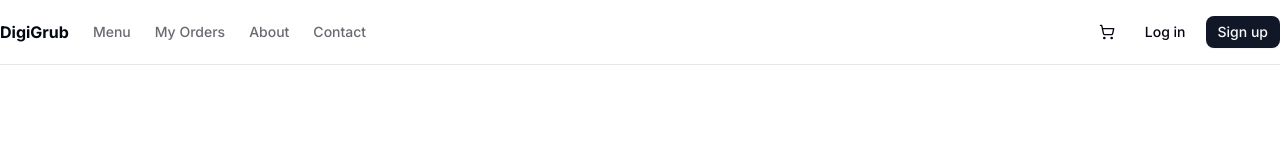
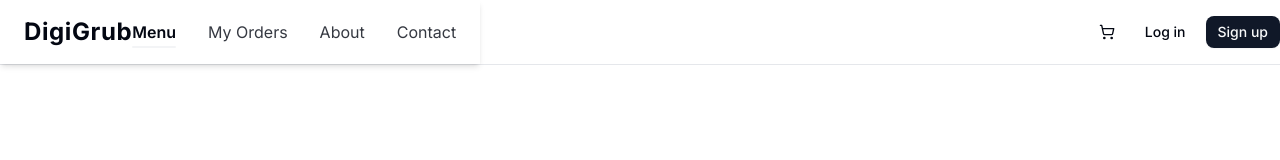
Before and after one commit to NemisysT/DigiGrub, a Next.js app in the folder digigrub/: page /menu in a window 1280 px wide. Shown: the top 160 px of the page. Built offline with nearby package versions, Linux system fonts and the light colour scheme.

Commit message:
updated navbar

```diff
--- a/digigrub/package.json
+++ b/digigrub/package.json
@@ -27,6 +27,7 @@
     "next-themes": "^0.4.4",
     "react": "^19.0.0",
     "react-dom": "^19.0.0",
+    "react-feather": "^2.0.10",
     "react-icons": "^5.5.0",
     "sonner": "^2.0.1",
     "tailwind-merge": "^3.0.2",
--- a/digigrub/src/components/main-nav.tsx
+++ b/digigrub/src/components/main-nav.tsx
@@ -1,25 +1,77 @@
-import Link from "next/link"
+"use client";
+
+import Link from "next/link";
+import { usePathname } from "next/navigation";
+import { useState } from "react";
+import { Menu, X } from "react-feather";
 
 export function MainNav() {
+  const pathname = usePathname();
+  const [isOpen, setIsOpen] = useState(false);
+
+  const navLinks = [
+    { name: "Menu", href: "/menu" },
+    { name: "My Orders", href: "/orders" },
+    { name: "About", href: "/about" },
+    { name: "Contact", href: "/contact" },
+  ];
+
   return (
-    <div className="mr-4 hidden md:flex">
-      <Link href="/" className="mr-6 flex items-center space-x-2">
-        <span className="hidden font-bold sm:inline-block">DigiGrub</span>
-      </Link>
-      <nav className="flex items-center space-x-6 text-sm font-medium">
-        <Link href="/menu" className="transition-colors hover:text-foreground/80 text-foreground/60">
-          Menu
+    <header className="bg-dark shadow-md">
+      <div className="container mx-auto px-6 py-4 flex justify-between items-center">
+        {/* Brand Logo */}
+        <Link href="/" className="flex items-center space-x-2">
+          <span className="font-bold text-2xl tracking-wide text-light hover:opacity-80 transition-opacity">
+            DigiGrub
+          </span>
         </Link>
-        <Link href="/orders" className="transition-colors hover:text-foreground/80 text-foreground/60">
-          My Orders
-        </Link>
-        <Link href="/about" className="transition-colors hover:text-foreground/80 text-foreground/60">
-          About
-        </Link>
-        <Link href="/contact" className="transition-colors hover:text-foreground/80 text-foreground/60">
-          Contact
-        </Link>
-      </nav>
-    </div>
-  )
+
+        {/* Desktop Navigation */}
+        <nav className="hidden md:flex items-center space-x-8">
+          {navLinks.map((link) => (
+            <Link
+              key={link.href}
+              href={link.href}
+              className={`relative text-light transition-colors hover:text-accent ${
+                pathname === link.href ? "font-semibold" : "opacity-80"
+              }`}
+            >
+              {link.name}
+              {pathname === link.href && (
+                <span className="absolute left-0 -bottom-1 w-full h-[2px] bg-accent rounded-full transition-all"></span>
+              )}
+            </Link>
+          ))}
+        </nav>
+
+        {/* Mobile Menu Button */}
+        <div className="md:hidden">
+          <button
+            onClick={() => setIsOpen(!isOpen)}
+            className="text-light focus:outline-none"
+          >
+            {isOpen ? <X size={28} /> : <Menu size={28} />}
+          </button>
+        </div>
+      </div>
+
+      {/* Mobile Menu */}
+      {isOpen && (
+        <div className="md:hidden bg-dark shadow-md">
+          <nav className="flex flex-col items-center space-y-4 py-4">
+            {navLinks.map((link) => (
+              <Link
+                key={link.href}
+                href={link.href}
+                className="text-light transition-colors hover:text-accent text-lg"
+                onClick={() => setIsOpen(false)}
+              >
+                {link.name}
+              </Link>
+            ))}
+          </nav>
+        </div>
+      )}
+    </header>
+  );
 }
--- a/digigrub/src/components/mobile-nav.tsx
+++ b/digigrub/src/components/mobile-nav.tsx
@@ -1,47 +1,63 @@
-"use client"
+"use client";
 
-import * as React from "react"
-import Link from "next/link"
-import { Menu } from "lucide-react"
+import * as React from "react";
+import Link from "next/link";
+import { usePathname } from "next/navigation";
+import { Menu } from "lucide-react";
 
-import { Button } from "@/components/ui/button"
-import { Sheet, SheetContent, SheetTrigger } from "@/components/ui/sheet"
+import { Button } from "@/components/ui/button";
+import { Sheet, SheetContent, SheetTrigger } from "@/components/ui/sheet";
 
 export function MobileNav() {
-  const [open, setOpen] = React.useState(false)
+  const [open, setOpen] = React.useState(false);
+  const pathname = usePathname();
+
+  const navLinks = [
+    { name: "Menu", href: "/menu" },
+    { name: "My Orders", href: "/orders" },
+    { name: "About", href: "/about" },
+    { name: "Contact", href: "/contact" },
+  ];
 
   return (
     <Sheet open={open} onOpenChange={setOpen}>
       <SheetTrigger asChild>
         <Button
           variant="ghost"
-          className="mr-2 px-0 text-base hover:bg-transparent focus-visible:bg-transparent focus-visible:ring-0 focus-visible:ring-offset-0 md:hidden"
+          className="mr-2 px-0 text-base text-white hover:bg-transparent focus-visible:bg-transparent focus-visible:ring-0 focus-visible:ring-offset-0 md:hidden"
         >
           <Menu className="h-6 w-6" />
           <span className="sr-only">Toggle Menu</span>
         </Button>
       </SheetTrigger>
-      <SheetContent side="left" className="pr-0">
-        <Link href="/" className="flex items-center" onClick={() => setOpen(false)}>
-          <span className="font-bold">DigiGrub</span>
+
+      <SheetContent side="left" className="pr-0 bg-primary text-white">
+        {/* Brand Logo */}
+        <Link href="/" className="flex items-center py-4 pl-6 text-xl font-bold" onClick={() => setOpen(false)}>
+          DigiGrub
         </Link>
+
+        {/* Navigation Links */}
         <div className="my-4 h-[calc(100vh-8rem)] pb-10 pl-6">
-          <div className="flex flex-col space-y-3">
-            <Link href="/menu" onClick={() => setOpen(false)} className="text-muted-foreground">
-              Menu
-            </Link>
-            <Link href="/orders" onClick={() => setOpen(false)} className="text-muted-foreground">
-              My Orders
-            </Link>
-            <Link href="/about" onClick={() => setOpen(false)} className="text-muted-foreground">
-              About
-            </Link>
-            <Link href="/contact" onClick={() => setOpen(false)} className="text-muted-foreground">
-              Contact
-            </Link>
-          </div>
+          <nav className="flex flex-col space-y-4">
+            {navLinks.map((link) => (
+              <Link
+                key={link.href}
+                href={link.href}
+                onClick={() => setOpen(false)}
+                className={`relative text-lg transition-all hover:text-accent ${
+                  pathname === link.href ? "font-semibold text-accent" : "text-white/80"
+                }`}
+              >
+                {link.name}
+                {pathname === link.href && (
+                  <span className="absolute left-0 bottom-0 h-[2px] w-full bg-accent rounded-full transition-all"></span>
+                )}
+              </Link>
+            ))}
+          </nav>
         </div>
       </SheetContent>
     </Sheet>
-  )
+  );
 }
```
Also changed, not shown: 1 other file (tests, documents, lock files or other folders).
